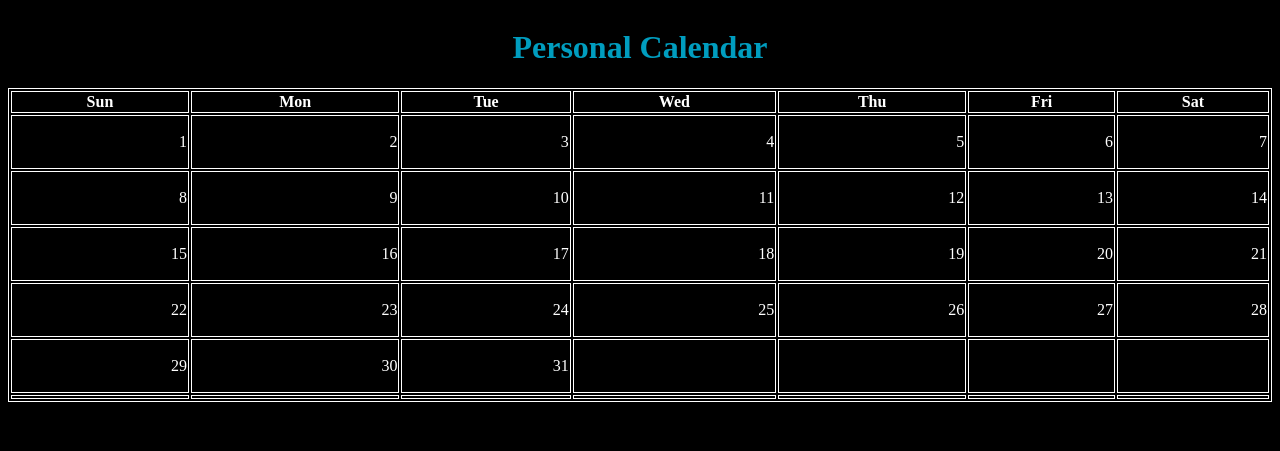
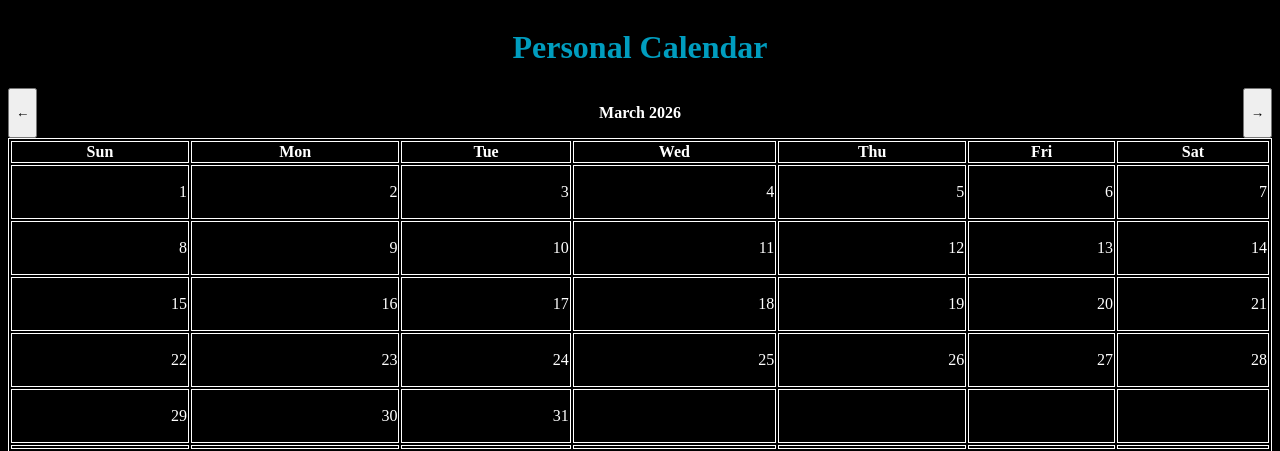
Before and after one commit to matthewhogan22/To_Do_Site, a Flask app: page /calendar in a window 1280 px wide. Shown: the top 451 px of the page. Run offline with Flask 3, Linux system fonts and the light colour scheme.

Commit message:
Added header for interaction for calendar

```diff
--- a/backend/static/calendar.css
+++ b/backend/static/calendar.css
@@ -33,3 +33,14 @@ table, th, td {
 .day-header {
     color: white;
 }
+
+.calendar-header {
+    display: flex;
+    justify-content: space-between;
+}
+
+.month-header {
+    color: white;
+    font-weight: bold;
+    font-size: medium;
+}
--- a/backend/templates/calendar.html
+++ b/backend/templates/calendar.html
@@ -12,6 +12,11 @@
         <h1 class="site-header">
             Personal Calendar
         </h1>
+    </div>
+    <div class="calendar-header">
+        <button id="back-month" class="month-button">←</button>
+        <p id="month-head" class="month-header">March 2026</p>
+        <button id="next-month" class="month-button">→</button>
     </div>
     <div class="calendar-container">
         <table class="main-calendar">
```
